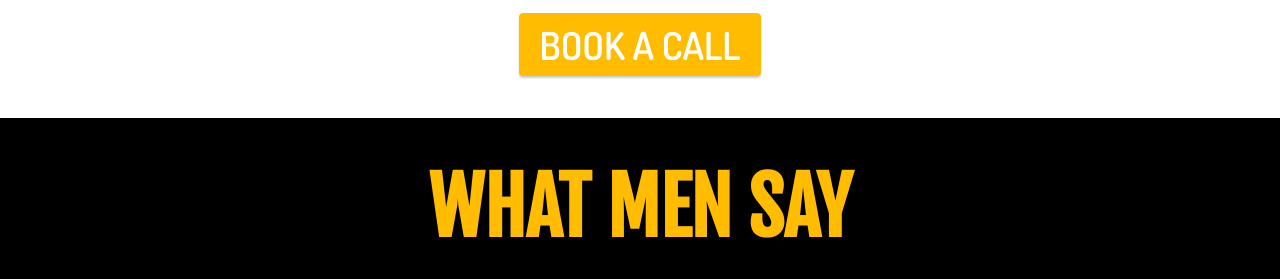
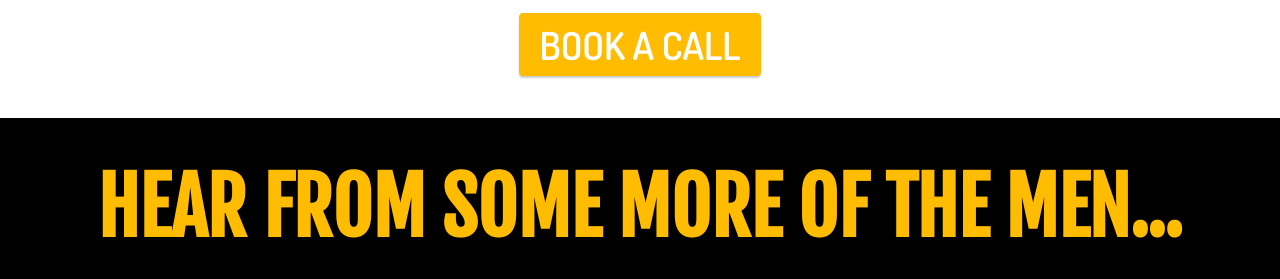
Before and after one commit to primalmanproject/primalmanproject.github.io, a plain HTML site: page thepath.html in a window 1280 px wide. Shown: the part 4795-5074 px from the top of the page. Drawn offline with nearby package versions, Linux system fonts and the light colour scheme.

Commit message:
create github pages

```diff
--- a/thepath.html
+++ b/thepath.html
@@ -187,7 +187,7 @@
     <div class="container">
         <div class="mbr-section-head">
             <h4 class="mbr-section-title mbr-fonts-style mb-0 display-1">
-                <strong>WHAT MEN SAY</strong></h4>
+                <strong>HEAR FROM SOME MORE OF THE MEN...</strong></h4>
 
         </div>
         <div class="row mt-4">
```
Also changed, not shown: 1 other file.
